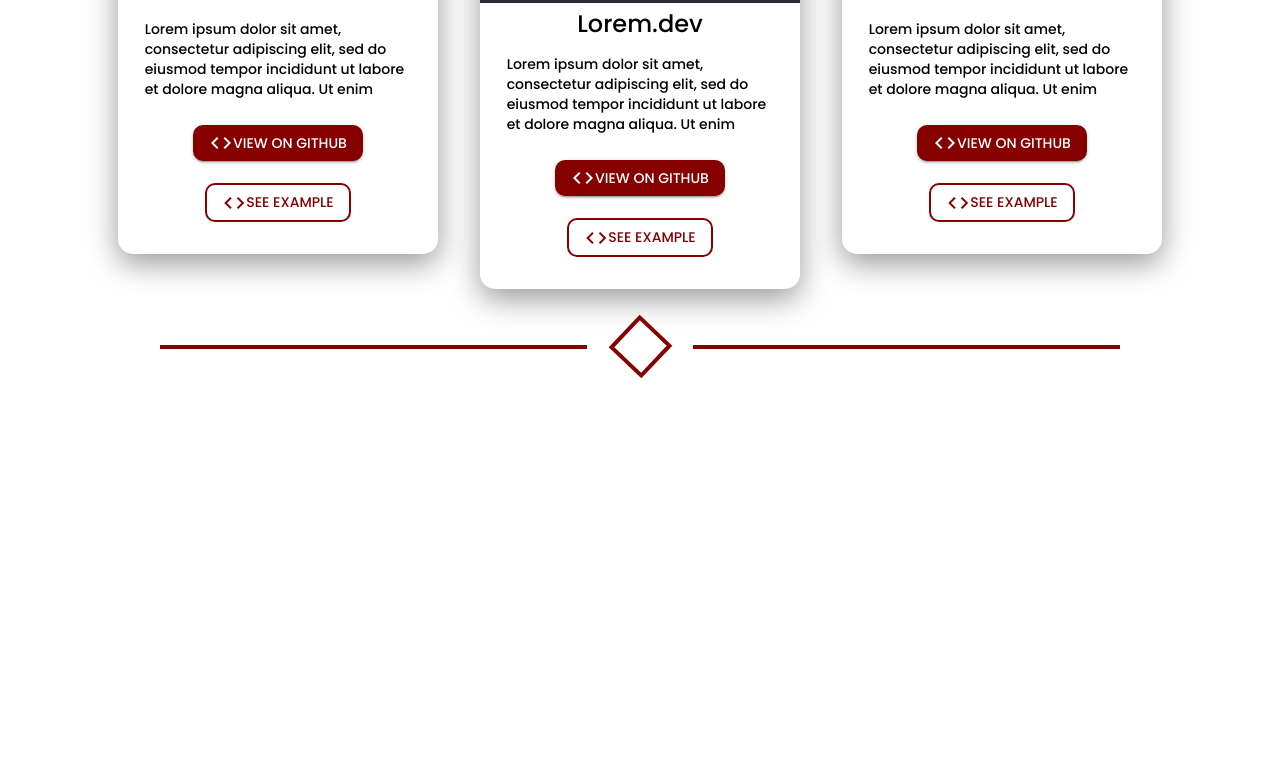
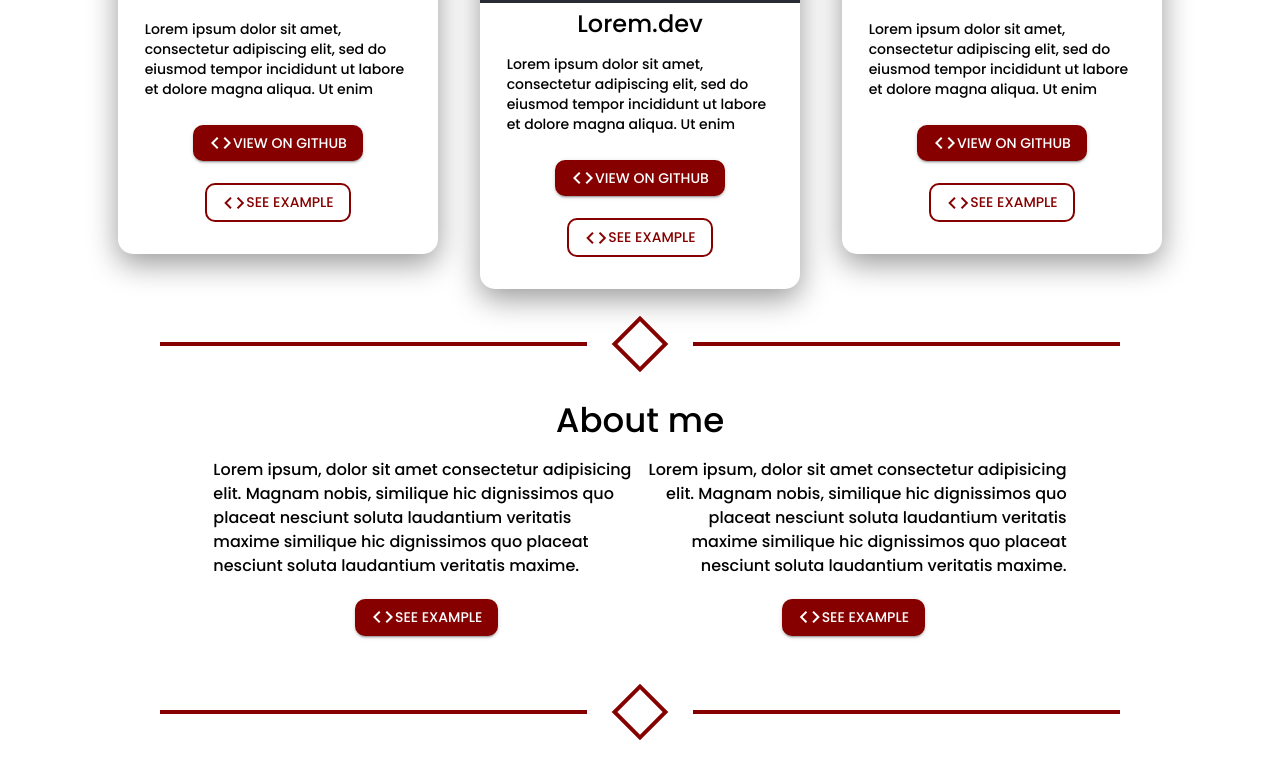
Before and after one commit to illich570/portafolio, a Next.js app: page / in a window 1280 px wide. Shown: the part 1142-1909 px from the top of the page. Before the commit the page ends 1546 px from the top, so only its background shows below. Built offline with nearby package versions, Linux system fonts and the light colour scheme.

Commit message:
[ADD] removed errors and added inital about section

```diff
--- /dev/null
+++ b/components/AboutSection/AboutSection.jsx
@@ -0,0 +1,65 @@
+import { Grid, Typography} from '@material-ui/core';
+import { makeStyles } from '@material-ui/core/styles';
+import ButtonIcon from '../ButtonIcon/ButtonIcon'
+
+const useStyles = makeStyles((theme) => ({
+  container:{
+    display: 'flex',
+    justifyContent: 'center',
+    alignItems: 'center',
+    width: '100%',
+    flexDirection: 'column',
+    "@media (min-width: 700px)": {
+      flexDirection: 'row'
+    }
+  },
+  containerTitle:{
+    display: 'flex',
+    justifyContent: 'center',
+    alignItems: 'center',
+    marginBottom: '0.5em'
+  },
+  buttonContainer:{
+    margin: '1.5em 0'
+  },
+  containerParagraph:{
+    textAlign: 'right'
+  }
+}))
+
+export default function AboutSection(props){
+  const classes = useStyles();
+  return(
+    <Grid container className={classes.container}>
+      <Grid item xs={12}>
+        <Typography variant="h4" className={classes.containerTitle}>About me</Typography>
+      </Grid>
+      <Grid item xs={10} md={4}>
+          <Typography variant="body1">
+            Lorem ipsum, dolor sit amet consectetur adipisicing elit.
+             Magnam nobis,
+             similique hic dignissimos quo placeat
+             nesciunt soluta laudantium veritatis maxime
+             similique hic dignissimos quo placeat
+             nesciunt soluta laudantium veritatis maxime.
+          </Typography>
+          <Grid item xs={12} container justify="center" alignItems="center" className={classes.buttonContainer}>
+            <ButtonIcon icon="code" variant="contained" color="primary" title="See example"/>
+          </Grid>
+      </Grid>
+      <Grid item xs={10} md={4} className={classes.containerParagraph}>
+          <Typography variant="body1">
+            Lorem ipsum, dolor sit amet consectetur adipisicing elit.
+             Magnam nobis,
+             similique hic dignissimos quo placeat
+             nesciunt soluta laudantium veritatis maxime
+             similique hic dignissimos quo placeat
+             nesciunt soluta laudantium veritatis maxime.
+          </Typography>
+          <Grid item xs={12} container justify="center" alignItems="center" className={classes.buttonContainer}>
+            <ButtonIcon icon="code" variant="contained" color="primary" title="See example"/>
+          </Grid>
+      </Grid>
+    </Grid>
+  )
+}
--- a/components/Navbar/Navbar.jsx
+++ b/components/Navbar/Navbar.jsx
@@ -42,7 +42,7 @@ export default function Nav(){
         <h2 className={classes.headerTitle}>Illich Rada</h2>
         </Grid>
 
-        <Grid item xs={6} justify="center">
+        <Grid item xs={6}>
           <Hidden xsDown implementation="css">
             <Grid direction="row" container justify="center">
               <span>
--- a/components/ParallaxCard/ParallaxCard.jsx
+++ b/components/ParallaxCard/ParallaxCard.jsx
@@ -93,11 +93,11 @@ export default function ParallaxCard(){
           <Typography align="center" variant="h4" className={classes.nameTitle}>Illich Rada</Typography>
         </WhiteSectionCard>
         <RedSectionCard item xs={12} md={8}>
-          <Typography className={classes.paragraphCard}  variant="h5" align="justify">I'm a</Typography>
-          <Typography className={classes.paragraphCard} variant="h5" align="justify">Front-end Developer.</Typography>
-          <Typography className={classes.paragraphCard} variant="h5" align="justify">I love coding, and make great websites using front-end technologies.</Typography>
-          <Typography className={classes.paragraphCard} variant="h5" align="justify">I want to tell you a bit more about me.</Typography>
-          <ContainerButton item xs={12} justify="center">
+          <Typography className={classes.paragraphCard}  variant="h6" align="justify">I'm a</Typography>
+          <Typography className={classes.paragraphCard} variant="h6" align="justify">Front-end Developer.</Typography>
+          <Typography className={classes.paragraphCard} variant="h6" align="justify">I love coding, and make great websites using front-end technologies.</Typography>
+          <Typography className={classes.paragraphCard} variant="h6" align="justify">I want to tell you a bit more about me.</Typography>
+          <ContainerButton item xs={12}>
             <Button className={classes.button}  variant="outlined" color="secondary">See my work</Button>
           </ContainerButton>
         </RedSectionCard>
--- a/components/ProjectCard/ProjectCard.jsx
+++ b/components/ProjectCard/ProjectCard.jsx
@@ -56,7 +56,7 @@ export default function ProjectCard(props){
           <Typography className={classes.titleCard} variant="h5">Lorem.dev</Typography>
         </Grid>
         <Grid item xs={10} className={classes.paragraphCard}>
-          <Typography variant="p">
+          <Typography variant="body2">
             Lorem ipsum dolor sit amet,
             consectetur adipiscing elit,
             sed do eiusmod tempor incididunt ut labore et dolore magna aliqua. Ut enim
--- a/components/ProjectSection/ProjectSection.jsx
+++ b/components/ProjectSection/ProjectSection.jsx
@@ -34,8 +34,8 @@ export default function ProjectSection(props){
       <Grid item xs={12}>
         <Typography variant="h4" className={classes.containerTitle}>Projects</Typography>
       </Grid>
-      <Grid container xs={12} className={classes.containerCards}>
-        {test.map((element,index) => <ProjectCard index={index}/>) }
+      <Grid container item xs={12} className={classes.containerCards}>
+        {test.map((element,index) => <ProjectCard index={index} key={`abc_${index}`}/>) }
       </Grid>
     </Grid>
   )
--- a/components/SectionDivider/SectionDivider.jsx
+++ b/components/SectionDivider/SectionDivider.jsx
@@ -20,9 +20,9 @@ const useStyles = makeStyles((theme) => ({
     border: '4px solid',
     borderColor: theme.palette.primary.main,
     boxSizing: 'border-box',
-    transform: 'rotate(-46.5deg)',
-    width: '45px',
-    height: '45px'
+    transform: 'rotate(-45deg)',
+    width: '40px',
+    height: '40px'
   }
   }))
 
@@ -32,7 +32,7 @@ export default function SectionDivider(props){
   const classes = useStyles();
 
   return(
-    <Grid containter className={classes.container}>
+    <Grid container className={classes.container}>
       <Grid item xs={3} md={4}>
         <hr className={classes.line}/>
       </Grid>
--- a/pages/index.js
+++ b/pages/index.js
@@ -2,6 +2,7 @@ import Layout from '../components/Layout'
 import ParallaxCard from '../components/ParallaxCard/ParallaxCard';
 import ProjectSection from '../components/ProjectSection/ProjectSection'
 import SectionDivider from '../components/SectionDivider/SectionDivider';
+import AboutSection from '../components/AboutSection/AboutSection'
 
 export default function Home() {
   return (
@@ -10,6 +11,8 @@ export default function Home() {
         <ParallaxCard/>
         <ProjectSection/>
         <SectionDivider/>
+        <AboutSection/>
+        <SectionDivider/>
       </Layout>
     </>
   )
```
